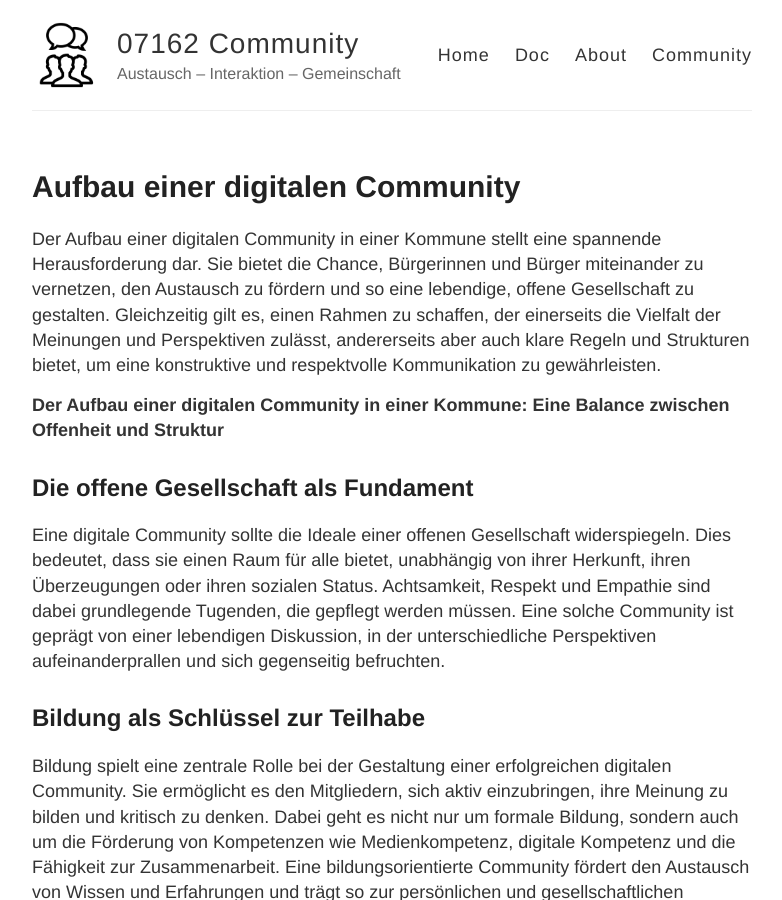
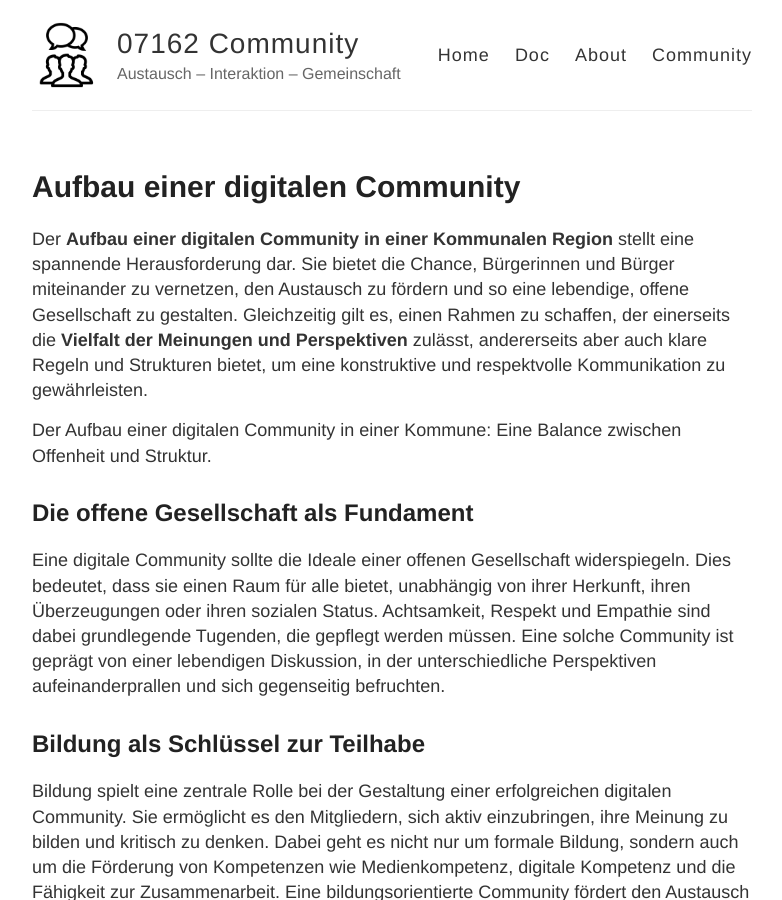
Before and after one commit to filstal/gingen, a Jekyll site: the page built from doc/aufbau-einer-digitalen-community.md, in a window 1280 px wide and 900 px high. Shown: the whole window, without its empty margins (248-1030 px from the left). Built offline with Jekyll 4.4.1, drawn with Linux system fonts in a browser that asks for light colours; our own code applies the rules of GitHub Pages for plain Markdown files.

Commit message:
Update aufbau-einer-digitalen-community.md

```diff
--- a/doc/aufbau-einer-digitalen-community.md
+++ b/doc/aufbau-einer-digitalen-community.md
@@ -2,9 +2,9 @@
 title: Aufbau einer digitalen Community
 permalink: /doc/aufbau-einer-digitalen-community/
 ---
-Der Aufbau einer digitalen Community in einer Kommune stellt eine spannende Herausforderung dar. Sie bietet die Chance, Bürgerinnen und Bürger miteinander zu vernetzen, den Austausch zu fördern und so eine lebendige, offene Gesellschaft zu gestalten. Gleichzeitig gilt es, einen Rahmen zu schaffen, der einerseits die Vielfalt der Meinungen und Perspektiven zulässt, andererseits aber auch klare Regeln und Strukturen bietet, um eine konstruktive und respektvolle Kommunikation zu gewährleisten.
+Der **Aufbau einer digitalen Community in einer Kommunalen Region** stellt eine spannende Herausforderung dar. Sie bietet die Chance, Bürgerinnen und Bürger miteinander zu vernetzen, den Austausch zu fördern und so eine lebendige, offene Gesellschaft zu gestalten. Gleichzeitig gilt es, einen Rahmen zu schaffen, der einerseits die **Vielfalt der Meinungen und Perspektiven** zulässt, andererseits aber auch klare Regeln und Strukturen bietet, um eine konstruktive und respektvolle Kommunikation zu gewährleisten.
 
-**Der Aufbau einer digitalen Community in einer Kommune: Eine Balance zwischen Offenheit und Struktur**
+> Der Aufbau einer digitalen Community in einer Kommune: Eine Balance zwischen Offenheit und Struktur.
 
 ## Die offene Gesellschaft als Fundament
 
```
